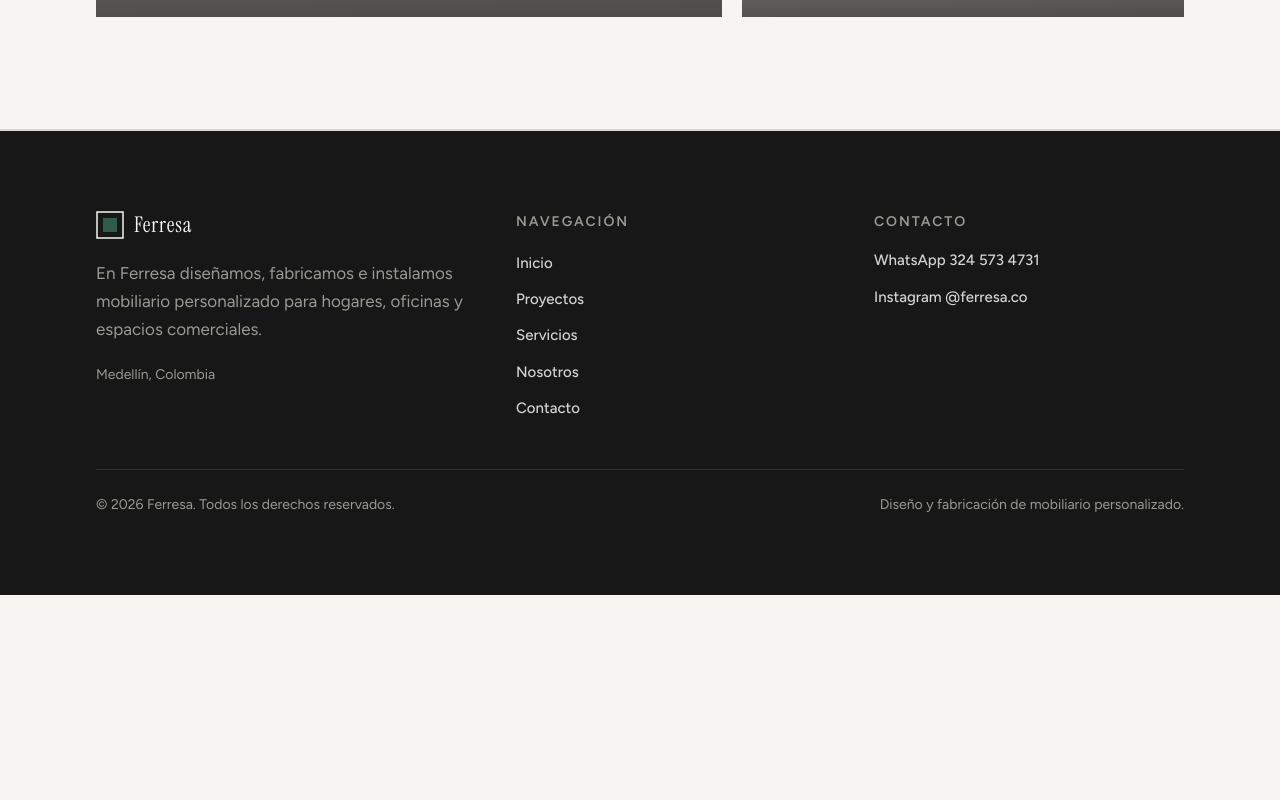
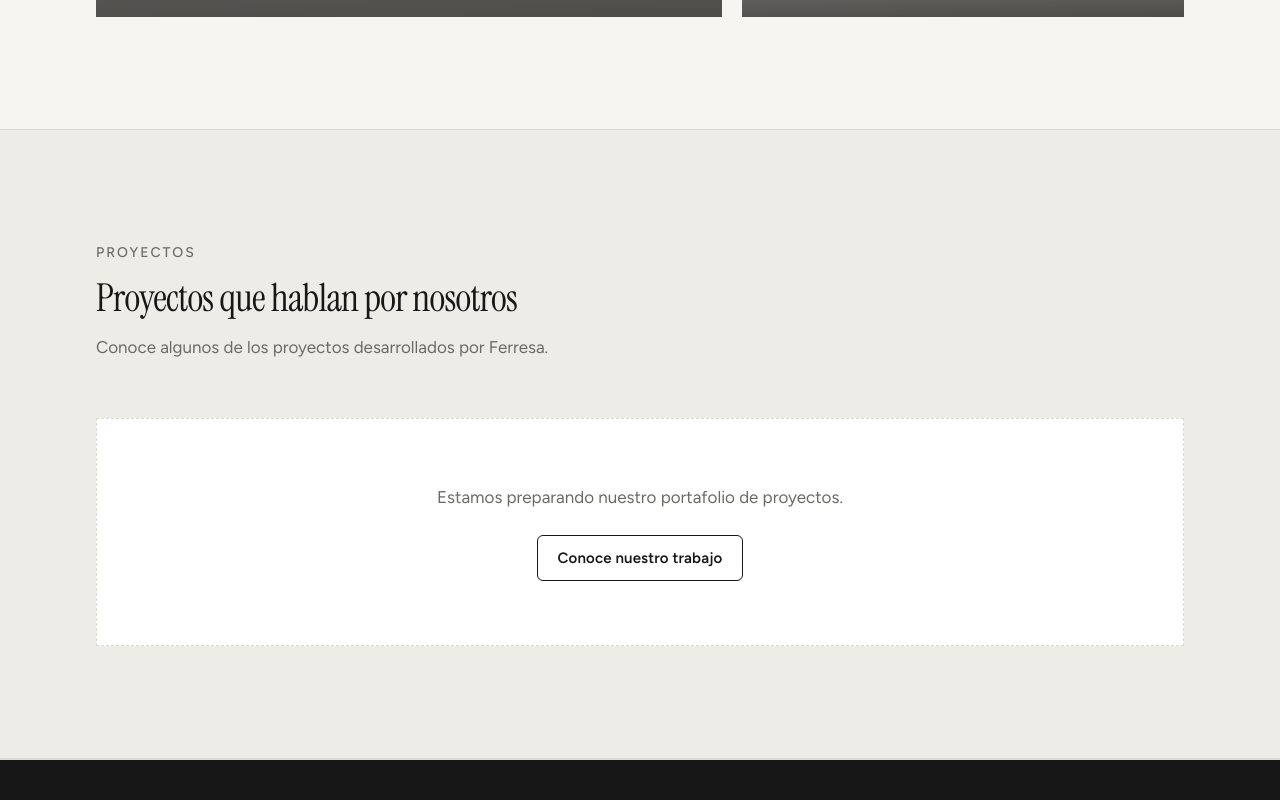
Before and after one commit to AGSolutionsco/Ferresa-web, a React (Vite) app: page / in a window 1280 px wide. Shown: the part 2420-3220 px from the top of the page. Before the commit the page ends 3015 px from the top, so only its background shows below. Built offline with nearby package versions, Linux system fonts and the light colour scheme.

Commit message:
feat: add featured projects section
Add home featured projects with empty-state handling and reusable ProjectCard layout for phase 3.3.

```diff
--- a/src/components/cards/ProjectCard.tsx
+++ b/src/components/cards/ProjectCard.tsx
@@ -2,53 +2,101 @@ import { Link } from 'react-router-dom'
 import type { Project } from '@/types'
 import { categories } from '@/data/categories'
 import { Badge } from '@/components/ui/Badge'
-import { DevImagePlaceholder, Image } from '@/components/ui/Image'
+import { Image } from '@/components/ui/Image'
 import { cn } from '@/utils/cn'
 
 type ProjectCardProps = {
   project: Project
   className?: string
+  /** Variante para layout editorial en Home */
+  variant?: 'featured' | 'default'
+  /** Mostrar descripción breve si existe */
+  showDescription?: boolean
 }
 
-export function ProjectCard({ project, className }: ProjectCardProps) {
+export function ProjectCard({
+  project,
+  className,
+  variant = 'default',
+  showDescription = false,
+}: ProjectCardProps) {
   const categoryLabel =
     categories.find((item) => item.id === project.category)?.label ?? project.category
   const cover = project.images[0]
+  const featured = variant === 'featured'
+  const shortDescription =
+    showDescription && project.description
+      ? project.description.length > 140
+        ? `${project.description.slice(0, 137).trimEnd()}…`
+        : project.description
+      : null
 
   return (
-    <article className={cn('group', className)}>
+    <article className={cn('group h-full', className)}>
       <Link
         to={`/proyectos/${project.slug}`}
-        className="block focus-visible:outline focus-visible:outline-2 focus-visible:outline-offset-4 focus-visible:outline-ferresa-focus"
+        className={cn(
+          'flex h-full flex-col focus-visible:outline focus-visible:outline-2 focus-visible:outline-offset-4 focus-visible:outline-ferresa-focus',
+        )}
       >
-        <div className="relative overflow-hidden bg-ferresa-surface-muted">
+        <div
+          className={cn(
+            'relative overflow-hidden bg-ferresa-surface-muted',
+            featured
+              ? 'aspect-[4/5] sm:aspect-[5/4] lg:min-h-[28rem] lg:aspect-auto'
+              : 'aspect-[4/5]',
+          )}
+        >
           {cover ? (
             <Image
               src={cover}
               alt={`Proyecto ${project.title}`}
-              className="aspect-[4/5] w-full transition-ferresa duration-[450ms] group-hover:scale-[1.03]"
+              width={featured ? 1200 : 800}
+              height={featured ? 1500 : 1000}
+              loading="lazy"
+              decoding="async"
+              className="h-full w-full transition-ferresa duration-[450ms] group-hover:scale-[1.03]"
             />
           ) : (
-            <DevImagePlaceholder
-              label="Imagen de proyecto pendiente"
-              aspect="portrait"
-              className="w-full"
-            />
+            <div
+              role="img"
+              aria-label={`Imagen pendiente del proyecto ${project.title}`}
+              className="flex h-full min-h-[16rem] w-full items-end bg-[linear-gradient(145deg,#eeece7_0%,#ddd9d1_50%,#cfc9be_100%)] p-4 transition-ferresa duration-[450ms] group-hover:scale-[1.02]"
+            >
+              <span className="text-small font-medium tracking-wide text-ferresa-muted uppercase">
+                Imagen pendiente
+              </span>
+            </div>
           )}
-          <div className="pointer-events-none absolute inset-0 bg-gradient-to-t from-black/35 via-transparent to-transparent opacity-0 transition-ferresa group-hover:opacity-100" />
+          <div
+            className="pointer-events-none absolute inset-0 bg-gradient-to-t from-black/30 via-transparent to-transparent opacity-0 transition-ferresa group-hover:opacity-100"
+            aria-hidden="true"
+          />
         </div>
-        <div className="mt-4 space-y-2">
+
+        <div className={cn('mt-4 space-y-2', featured && 'sm:mt-5')}>
           <div className="flex flex-wrap items-center gap-2">
             <Badge>{categoryLabel}</Badge>
             {project.city ? (
               <span className="text-small text-ferresa-muted">{project.city}</span>
             ) : null}
           </div>
-          <h3 className="text-h3 transition-ferresa group-hover:text-ferresa-accent">
+          <h3
+            className={cn(
+              'transition-ferresa group-hover:text-ferresa-accent',
+              featured ? 'text-h2' : 'text-h3',
+            )}
+          >
             {project.title}
           </h3>
-          <p className="text-small font-medium text-ferresa-muted transition-ferresa group-hover:text-ferresa-ink">
+          {shortDescription ? (
+            <p className="text-body text-ferresa-muted">{shortDescription}</p>
+          ) : null}
+          <p className="inline-flex items-center gap-2 text-small font-semibold text-ferresa-muted transition-ferresa group-hover:text-ferresa-ink">
             Ver proyecto
+            <span aria-hidden="true" className="transition-ferresa group-hover:translate-x-1">
+              →
+            </span>
           </p>
         </div>
       </Link>
--- a/src/data/home.ts
+++ b/src/data/home.ts
@@ -57,4 +57,23 @@ export const homeContent = {
       to: '/proyectos',
     },
   },
+  featuredProjects: {
+    eyebrow: 'Proyectos',
+    title: 'Proyectos que hablan por nosotros',
+    /**
+     * Copy provisional — editable desde datos.
+     */
+    provisional: true,
+    description: 'Conoce algunos de los proyectos desarrollados por Ferresa.',
+    emptyMessage: 'Estamos preparando nuestro portafolio de proyectos.',
+    emptyCta: {
+      label: 'Conoce nuestro trabajo',
+      to: '/contacto',
+    },
+    cta: {
+      label: 'Ver todos los proyectos',
+      to: '/proyectos',
+    },
+    limit: 3,
+  },
 } as const
--- a/src/data/index.ts
+++ b/src/data/index.ts
@@ -1,6 +1,6 @@
 export { company } from './company'
 export { categories, portfolioCategories, categoryCatalog } from './categories'
-export { projects } from './projects'
+export { projects, getFeaturedProjects } from './projects'
 export { services } from './services'
 export { processSteps } from './process'
 export { differentiators } from './differentiators'
--- a/src/data/projects.ts
+++ b/src/data/projects.ts
@@ -11,3 +11,12 @@ import type { Project } from '@/types'
 export const projects: Project[] = [
   // PENDIENTE DE CONFIRMACIÓN DEL CLIENTE — agregar proyectos reales aquí
 ]
+
+/**
+ * Selección para Home: publicados + destacados, sin duplicar, con límite.
+ */
+export function getFeaturedProjects(limit = 3): Project[] {
+  return projects
+    .filter((project) => project.published && project.featured)
+    .slice(0, limit)
+}
--- a/src/pages/HomePage.tsx
+++ b/src/pages/HomePage.tsx
@@ -1,10 +1,10 @@
 import { Hero } from '@/sections/Hero'
 import { ValueProposition } from '@/sections/ValueProposition'
 import { PortfolioCategories } from '@/sections/PortfolioCategories'
+import { FeaturedProjects } from '@/sections/FeaturedProjects'
 
 /**
- * Home — FASE 3.1 + 3.2
- * Hero, propuesta de valor y portafolio/categorías.
+ * Home — FASE 3.1 · 3.2 · 3.3
  */
 export function HomePage() {
   return (
@@ -12,6 +12,7 @@ export function HomePage() {
       <Hero />
       <ValueProposition />
       <PortfolioCategories />
+      <FeaturedProjects />
     </>
   )
 }
--- /dev/null
+++ b/src/sections/FeaturedProjects.tsx
@@ -0,0 +1,73 @@
+import { homeContent } from '@/data/home'
+import { getFeaturedProjects } from '@/data/projects'
+import { Button } from '@/components/ui/Button'
+import { Section } from '@/components/ui/Section'
+import { SectionHeading } from '@/components/ui/SectionHeading'
+import { ProjectCard } from '@/components/cards/ProjectCard'
+
+/**
+ * Proyectos destacados — FASE 3.3
+ * Sin proyectos inventados: estado vacío elegante si la lista está vacía.
+ */
+export function FeaturedProjects() {
+  const { featuredProjects: content } = homeContent
+  const featured = getFeaturedProjects(content.limit)
+  const hasProjects = featured.length > 0
+  const [primary, ...rest] = featured
+
+  return (
+    <Section
+      tone="muted"
+      padding="lg"
+      aria-labelledby="featured-projects-heading"
+      className="border-b border-ferresa-line"
+    >
+      <div className="reveal-up flex flex-col gap-8 sm:gap-10 lg:flex-row lg:items-end lg:justify-between">
+        <SectionHeading
+          eyebrow={content.eyebrow}
+          title={content.title}
+          description={content.description}
+          titleAs="h2"
+          titleId="featured-projects-heading"
+          className="max-w-2xl"
+        />
+        {hasProjects ? (
+          <Button
+            to={content.cta.to}
+            variant="secondary"
+            className="shrink-0 self-start lg:self-auto"
+          >
+            {content.cta.label}
+          </Button>
+        ) : null}
+      </div>
+
+      {hasProjects && primary ? (
+        <div className="reveal-up mt-10 grid gap-8 lg:mt-14 lg:grid-cols-12 lg:gap-8">
+          <ProjectCard
+            project={primary}
+            variant="featured"
+            showDescription
+            className="lg:col-span-7"
+          />
+          {rest.length > 0 ? (
+            <div className="grid gap-8 sm:grid-cols-2 lg:col-span-5 lg:grid-cols-1">
+              {rest.map((project) => (
+                <ProjectCard key={project.id} project={project} />
+              ))}
+            </div>
+          ) : null}
+        </div>
+      ) : (
+        <div className="reveal-up mt-10 border border-dashed border-ferresa-line bg-ferresa-surface px-6 py-14 sm:px-10 sm:py-16 lg:mt-14">
+          <div className="mx-auto flex max-w-xl flex-col items-start gap-6 sm:items-center sm:text-center">
+            <p className="text-body text-ferresa-muted">{content.emptyMessage}</p>
+            <Button to={content.emptyCta.to} variant="secondary">
+              {content.emptyCta.label}
+            </Button>
+          </div>
+        </div>
+      )}
+    </Section>
+  )
+}
--- a/src/sections/index.ts
+++ b/src/sections/index.ts
@@ -1,3 +1,4 @@
 export { Hero } from './Hero'
 export { ValueProposition } from './ValueProposition'
 export { PortfolioCategories } from './PortfolioCategories'
+export { FeaturedProjects } from './FeaturedProjects'
```
Also changed, not shown: 1 other file (tests, documents, lock files or other folders).
